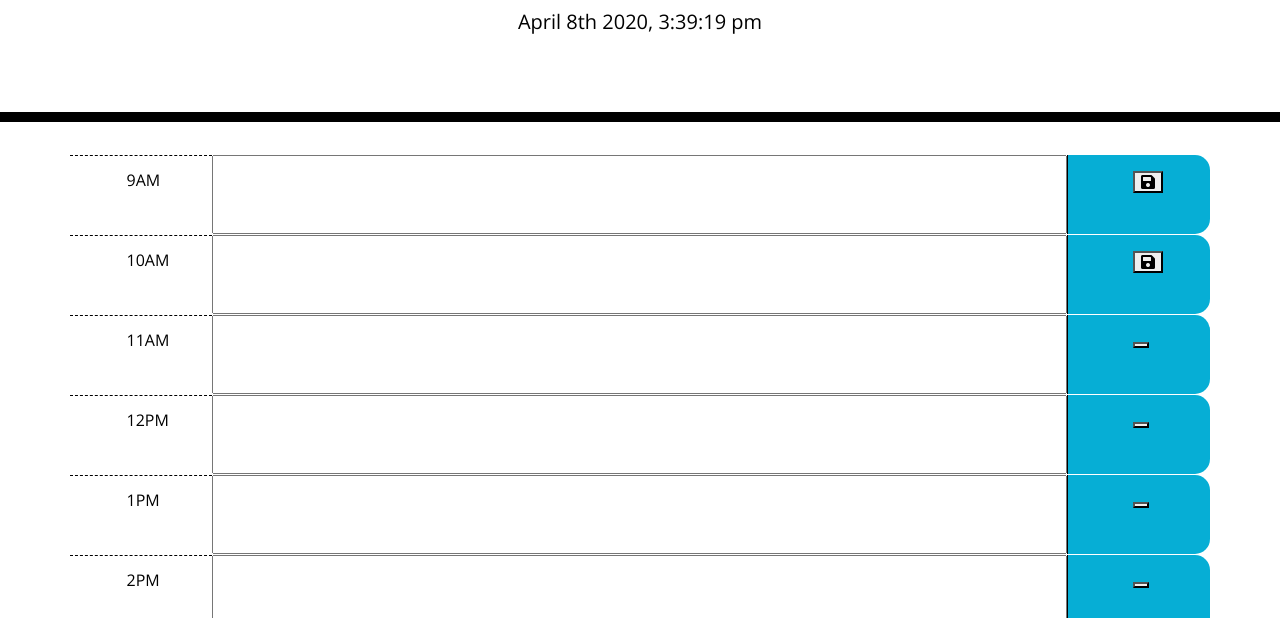
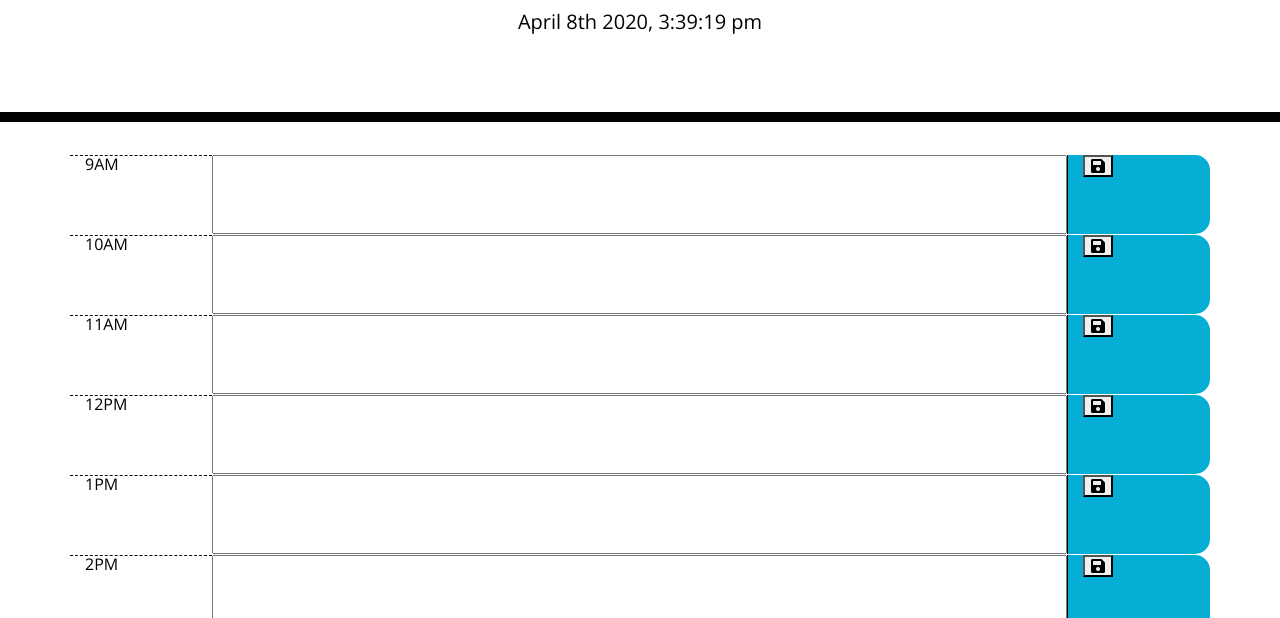
Before and after one commit to Macymo/WorkDayScheduler, a plain HTML site: page Scheduler.html in a window 1280 px wide. Shown: the part 182-800 px from the top of the page. Drawn offline with nearby package versions, Linux system fonts and the light colour scheme.

Commit message:
js attr append vs html built

```diff
--- a/Scheduler.html
+++ b/Scheduler.html
@@ -28,17 +28,17 @@
       <p class="lead">A simple calendar app for scheduling your work day</p>
       <p id="currentDay" class="lead"></p>
     </header>
-    <div class="container">
-      <div class="row">
-        <div class="hour col">
+    <div class="container" id="scheduler">
+      <!-- <div class="row"> -->
+        <!-- <div class="hour col">
           9AM
         </div>
         <input class="event col-9" type="text">
           <div class="saveBtn col">
             <button><i class="fas fa-save"></i></button>
           </div>
-      </div>
-      <div class="row">
+      </div> -->
+      <!-- <div class="row">
         <div class="hour col">
           10AM
         </div>
@@ -118,7 +118,7 @@
           <div class= "saveBtn col">
             <button></button>
           </div>
-      </div>
+      </div> -->
     </div>
 
     <script src="https://code.jquery.com/jquery-3.4.1.min.js"></script>
--- a/script.js
+++ b/script.js
@@ -1,6 +1,40 @@
 var day = document.getElementById("currentDay");
 //console.log("current day");
-
+var schedule = document.getElementById("scheduler");
 
 
 $(day).text(moment().format('MMMM Do YYYY, h:mm:ss a'));
+
+var timeOfDay = ["9AM", "10AM", "11AM", "12PM", "1PM", "2PM", "3PM", "4PM", "5PM", "6PM"];
+for (var i = 0; i < timeOfDay.length; i++) {
+var row = $("<div>");
+row.attr("class","row");
+console.log(timeOfDay);
+
+//inside of each row
+var hourCol = $("<div>");
+hourCol.text(timeOfDay[i]);
+hourCol.attr("class", "col hour");
+row.append(hourCol);
+console.log(hourCol);
+
+//inside each hour col, schedule input
+var scheduleInput = $("<input>");
+scheduleInput.attr("class", "event col-9");
+row.append(scheduleInput);
+console.log(scheduleInput);
+
+//Save btn div attaches to row
+var saveBtn = $("<div>");
+saveBtn.attr("class", "saveBtn col");
+row.append(saveBtn);
+console.log(saveBtn);
+
+//Actual button attaches to save btn div
+var Btn = $("<button>")
+Btn.attr("class", "fas fa-save");
+saveBtn.append(Btn);
+
+// append to container
+$(schedule).append(row);
+};
```
Also changed, not shown: 1 other file.
